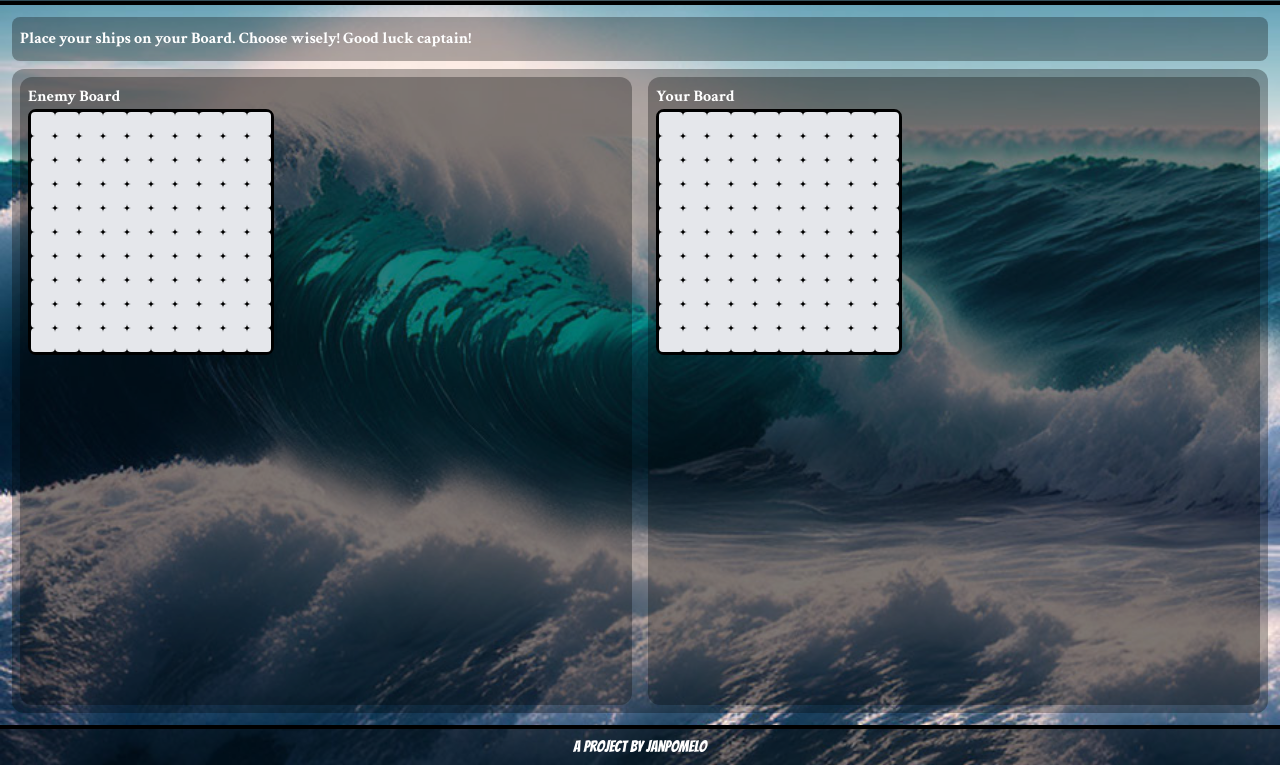
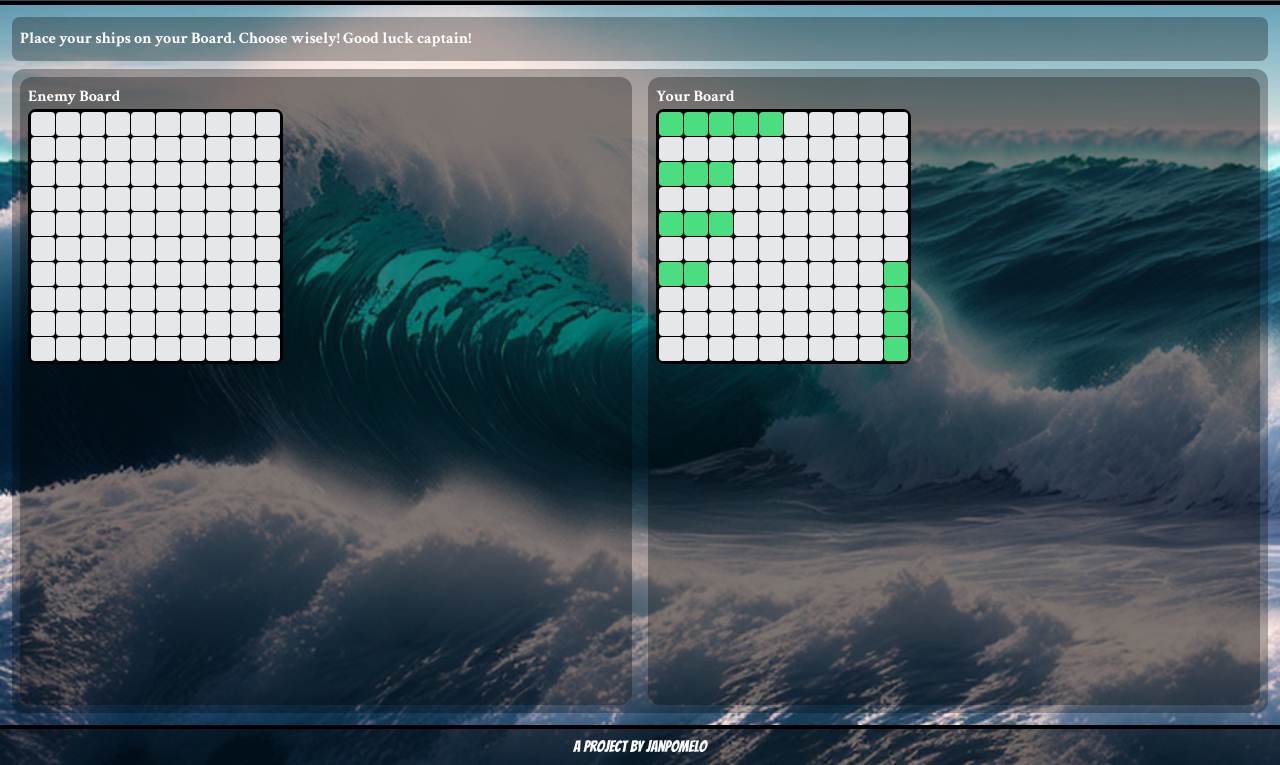
Before and after one commit to JanPomelo/battleships, a website built with webpack: page dist/index.html in a window 1280 px wide. Both pictures are taken after a click on the button "Play". Shown: the part 35-800 px from the top of the page. Built offline with nearby package versions, Linux system fonts and the light colour scheme.

Commit message:
Add gameplay logic with clicking on the fields

```diff
--- a/src/game.ts
+++ b/src/game.ts
@@ -7,8 +7,8 @@ export type Game = {
 };
 
 export function startNewGame(): Game {
-  const player = new Player();
-  const computer = new Player();
+  const player = new Player('Player');
+  const computer = new Player('Enemy');
   placeAllShips(player);
   placeAllShips(computer);
   return {
--- a/src/pageLoad.ts
+++ b/src/pageLoad.ts
@@ -2,7 +2,9 @@ import Background from "./img/background.jpeg";
 import { startNewGame } from "./game";
 import { Player } from "./player";
 import { Game } from "./game";
+import { Ship } from "./ship";
 const main: HTMLDivElement = document.getElementById("main") as HTMLDivElement;
+const game = startNewGame();
 
 export function loadBGImg() {
   const img: HTMLImageElement = document.createElement("img");
@@ -61,43 +63,82 @@ function changeIntroText(paragraph: HTMLParagraphElement): void {
 }
 
 function startGame() {
-  const game = startNewGame();
   createGameDiv(game);
 }
 
 function createGameDiv(game: Game): void {
   const div: HTMLDivElement = document.createElement("div");
-  div.classList.add("bg-black/30", "rounded-xl", "mt-2", "flex", 'gap-4', "flex-col", "lg:flex-row", 'p-2', 'flex-grow');
+  div.classList.add(
+    "bg-black/30",
+    "rounded-xl",
+    "mt-2",
+    "flex",
+    "gap-4",
+    "flex-col",
+    "lg:flex-row",
+    "p-2",
+    "flex-grow"
+  );
   main.appendChild(div);
-  const computerBoard: HTMLDivElement = loadPlayerDiv(game.computer, 'Enemy');
-  const playerBoard: HTMLDivElement = loadPlayerDiv(game.player, 'You');
+  const computerBoard: HTMLDivElement = loadPlayerDiv(game.computer, "Enemy");
+  const playerBoard: HTMLDivElement = loadPlayerDiv(game.player, "You");
   div.appendChild(computerBoard);
   div.appendChild(playerBoard);
 }
 
 function loadPlayerDiv(player: Player, name: String): HTMLDivElement {
   const div: HTMLDivElement = document.createElement("div");
-  div.classList.add('p-2','bg-black/30', 'rounded-xl', 'flex-grow');
-  const heading: HTMLHeadingElement = document.createElement('h3');
-  heading.innerText = name === 'Enemy' ? 'Enemy Board' : 'Your Board';
-  heading.classList.add('font-bold');
-  const subDiv: HTMLDivElement = document.createElement('div');
-  subDiv.classList.add('flex', 'gap-3');
+  div.classList.add("p-2", "bg-black/30", "rounded-xl", "flex-grow");
+  const heading: HTMLHeadingElement = document.createElement("h3");
+  heading.innerText = name === "Enemy" ? "Enemy Board" : "Your Board";
+  heading.classList.add("font-bold");
+  const subDiv: HTMLDivElement = document.createElement("div");
+  subDiv.classList.add("flex", "gap-3");
   div.appendChild(heading);
-  div.appendChild(subDiv)
+  div.appendChild(subDiv);
   subDiv.appendChild(loadGameBoard(player));
   return div;
 }
 
 function loadGameBoard(player: Player): HTMLDivElement {
   const div: HTMLDivElement = document.createElement("div");
-  div.classList.add('playGround', 'bg-black');
+  div.classList.add("playGround", "bg-black");
+  div.id = player.name;
   for (let i = 0; i < 10; i++) {
     for (let j = 0; j < 10; j++) {
-      const miniDiv: HTMLDivElement = document.createElement('div');
-      miniDiv.classList.add('rounded', 'bg-gray-200', 'miniDiv');
+      const miniDiv: HTMLDivElement = document.createElement("div");
+      miniDiv.classList.add("rounded", "bg-gray-200", "miniDiv");
       div.appendChild(miniDiv);
+      if (player.name === "Player") {
+      } else {
+        miniDiv.addEventListener("click", () => {
+          if (!player.board.receiveAttack([i, j])) {
+            player.makeMove(null, game.player);
+            printGameBoard(game.computer, div);
+            printGameBoard(game.player, document.getElementById("Player") as HTMLDivElement);
+          }
+        });
+      }
     }
+  }
+  if (player.name === "Player") {
+    printGameBoard(player, div);
   }
   return div;
 }
+
+export function printGameBoard(player: Player, div: HTMLDivElement) {
+  //
+  for (let i = 0; i < 10; i++) {
+    for (let j = 0; j < 10; j++) {
+      if (player.board.board[i][j] === "Hit") {
+        div.children[Number(i.toString() + j.toString())].classList.remove("bg-green-400");
+        div.children[Number(i.toString() + j.toString())].classList.add("bg-red-300");
+      } else if (player.board.board[i][j] === "Sea") {
+        div.children[Number(i.toString() + j.toString())].classList.add("bg-blue-400");
+      } else if (player.name === "Player" && player.board.board[i][j] instanceof Ship) {
+        div.children[Number(i.toString() + j.toString())].classList.add("bg-green-400");
+      }
+    }
+  }
+}
--- a/src/player.test.ts
+++ b/src/player.test.ts
@@ -3,8 +3,8 @@ import { Player } from "./player";
 
 describe("Player Class Test", () => {
   test("Test the player move", () => {
-    const player = new Player();
-    const computer = new Player();
+    const player = new Player('Player');
+    const computer = new Player('Enemy');
     player.makeMove([0, 0], computer);
     const cpBoard: Gameboard = computer.board;
     expect(cpBoard.board[0][0]).toBe("Sea");
--- a/src/player.ts
+++ b/src/player.ts
@@ -1,11 +1,13 @@
 'use strict'
 import { Gameboard } from "./gameboard"
+import { printGameBoard } from "./pageLoad";
 
 export class Player {
   private gameBoard: Gameboard;
-
-  constructor() {
+  name: string
+  constructor(name: string) {
     this.gameBoard = new Gameboard();
+    this.name = name;
   }
 
   get board() {
--- a/src/style.css
+++ b/src/style.css
@@ -19,6 +19,7 @@ main {
   grid-template-columns: repeat(10, 4.3vw);
    border: 3px black solid;
   border-radius: 0.5rem;
+  gap: 1px
 }
 
 .miniDiv {
```
